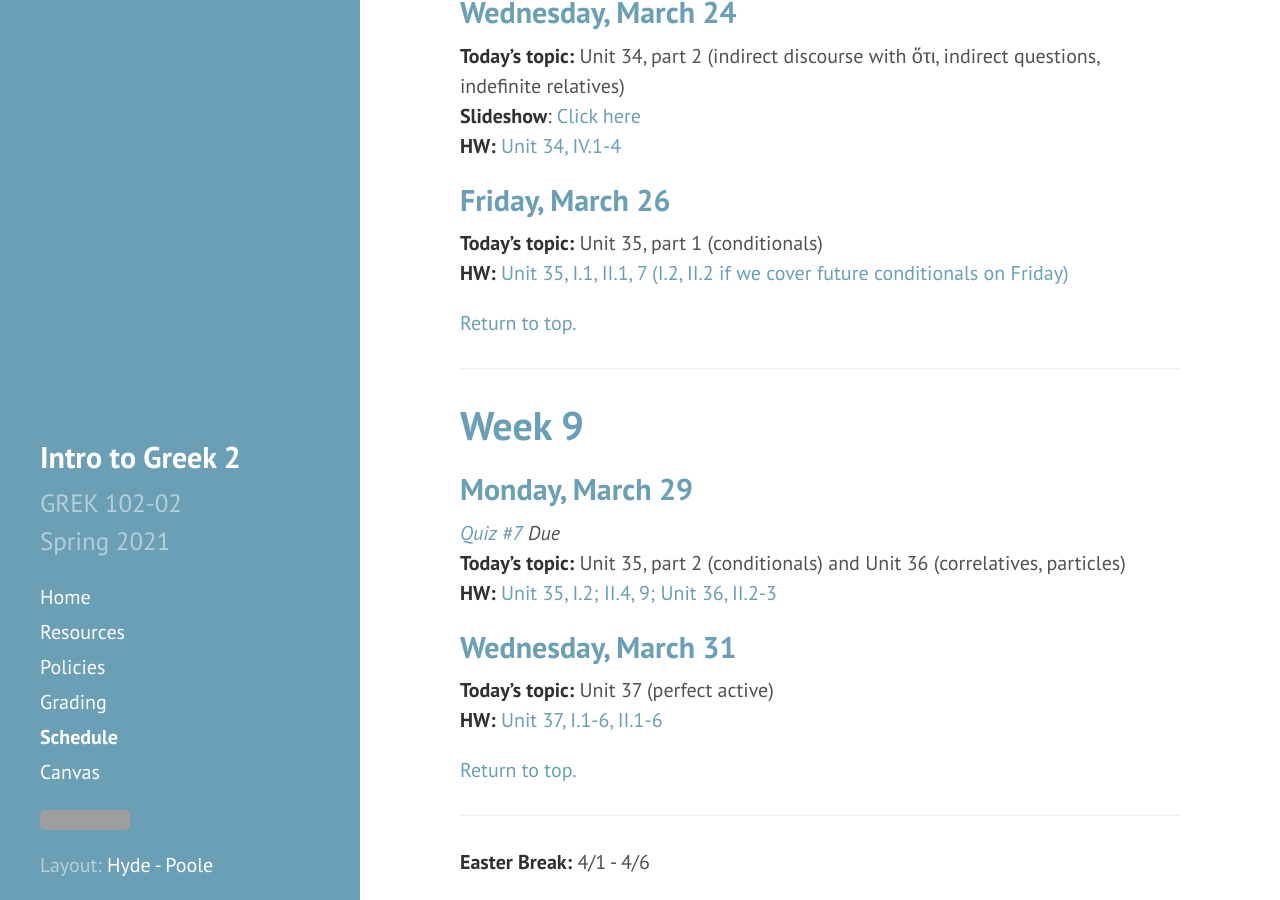
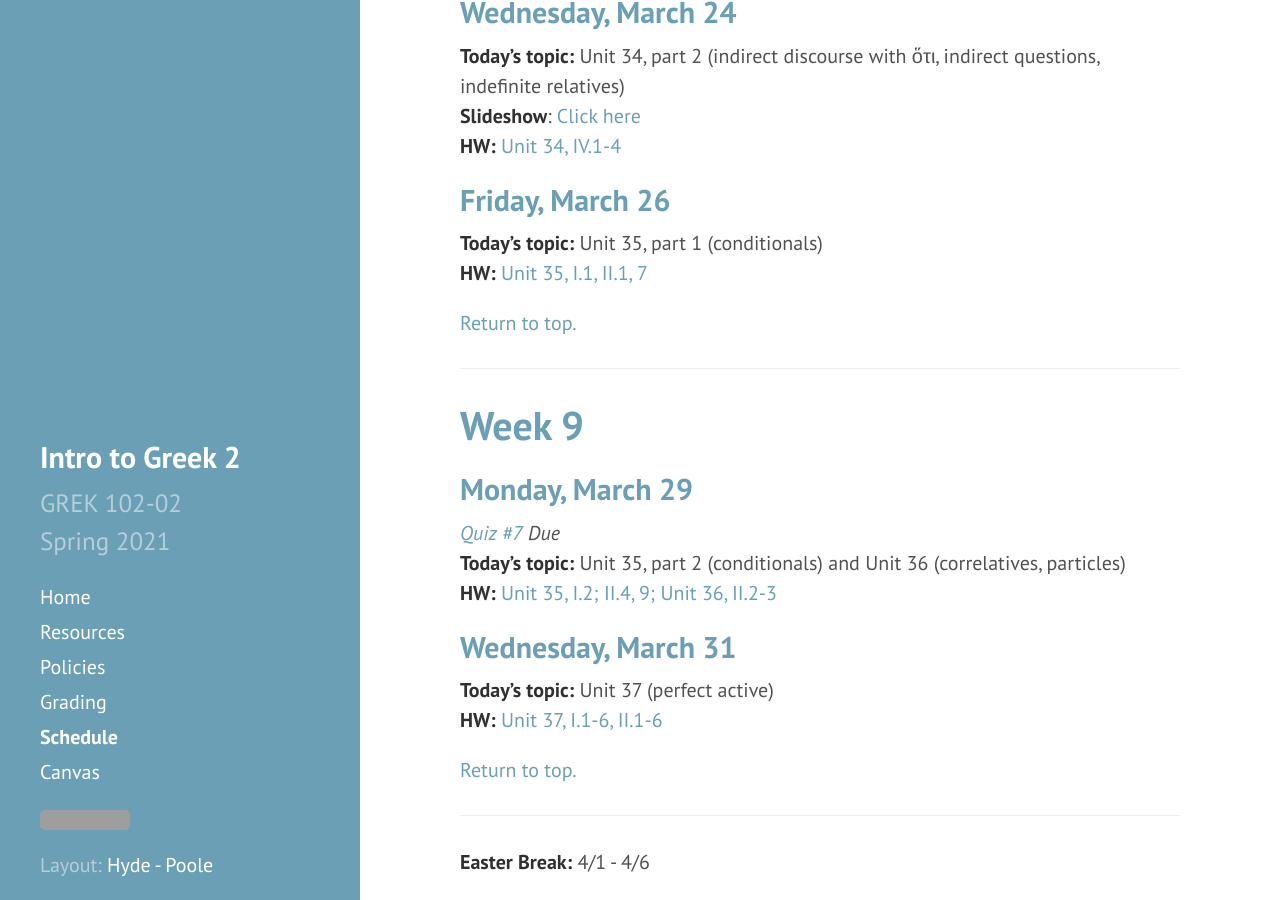
Before and after one commit to DLibatique/GREK102-S21, a Jekyll site: the page built from _pages/schedule.md, in a window 1280 px wide and 900 px high, scrolled down 5596 px. Built offline with Jekyll 4.4.1, drawn with Linux system fonts in a browser that asks for light colours; grey boxes are pictures that could not be loaded.

```diff
--- a/_pages/schedule.md
+++ b/_pages/schedule.md
@@ -208,7 +208,7 @@
 
 ## Friday, March 26
 **Today's topic:** Unit 35, part 1 (conditionals)
-**HW:** [Unit 35, I.1, II.1, 7 (I.2, II.2 if we cover future conditionals on Friday)](https://hc.instructure.com/courses/3462/assignments/28233)
+**HW:** [Unit 35, I.1, II.1, 7](https://hc.instructure.com/courses/3462/assignments/28233)
 
 [Return to top.](#top)
 
```
